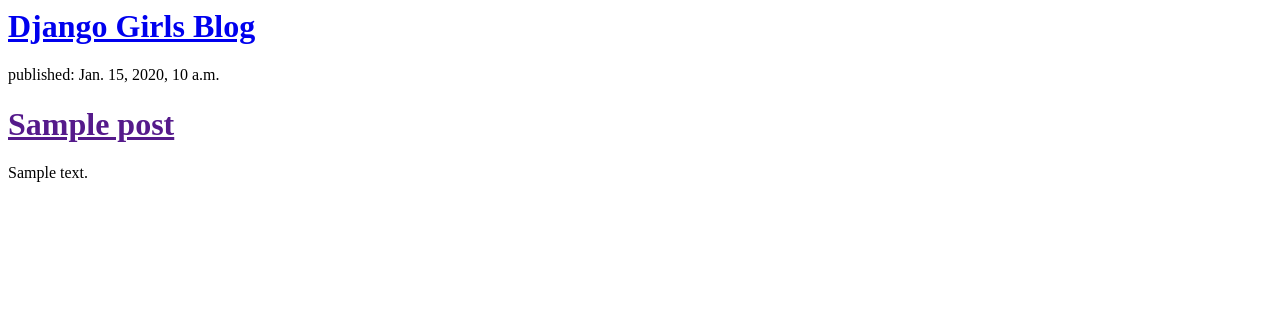
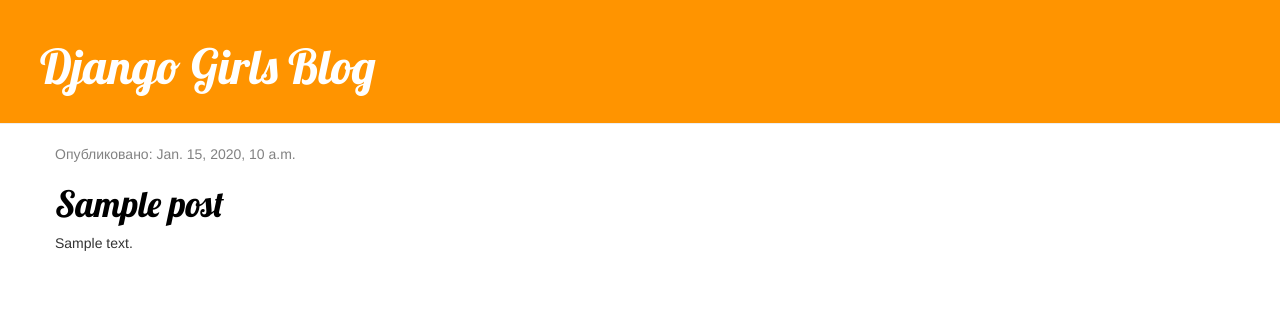
Before and after one commit to Azamat229/my-first-blog2, a Django app: page / in a window 1280 px wide. Shown: the top 322 px of the page. Run offline with Django 3.2, Linux system fonts and the light colour scheme; tables that the repository leaves empty hold one stand-in row (values such as "Sample post"); some libraries are stand-ins or nearby versions.

Commit message:
Added view and template for detailed blog post as well as CSS for the site.

```diff
--- a/my/my/settings.py
+++ b/my/my/settings.py
@@ -38,6 +38,7 @@ INSTALLED_APPS = [
     'django.contrib.messages',
     'django.contrib.staticfiles',
     'one'
+
 ]
 
 MIDDLEWARE = [
--- /dev/null
+++ b/my/one/static/css/one.css
@@ -0,0 +1,46 @@
+.page-header {
+    background-color: #ff9400;
+    margin-top: 0;
+    padding: 20px 20px 20px 40px;
+}
+
+.page-header h1, .page-header h1 a, .page-header h1 a:visited, .page-header h1 a:active {
+    color: #ffffff;
+    font-size: 36pt;
+    text-decoration: none;
+}
+
+.content {
+    margin-left: 40px;
+}
+
+h1, h2, h3, h4 {
+    font-family: 'Lobster', cursive;
+}
+
+.date {
+    color: #828282;
+}
+
+.save {
+    float: right;
+}
+
+.post-form textarea, .post-form input {
+    width: 100%;
+}
+
+.top-menu, .top-menu:hover, .top-menu:visited {
+    color: #ffffff;
+    float: right;
+    font-size: 26pt;
+    margin-right: 20px;
+}
+
+.post {
+    margin-bottom: 70px;
+}
+
+.post h1 a, .post h1 a:visited {
+    color: #000000;
+}
--- /dev/null
+++ b/my/one/templates/one/base.html
@@ -0,0 +1,23 @@
+{% load static %}
+<html>
+<head>
+    <title>Django Girls blog</title>
+    <link rel="stylesheet" href="//maxcdn.bootstrapcdn.com/bootstrap/3.2.0/css/bootstrap.min.css">
+    <link rel="stylesheet" href="//maxcdn.bootstrapcdn.com/bootstrap/3.2.0/css/bootstrap-theme.min.css">
+    <link href='//fonts.googleapis.com/css?family=Lobster&subset=latin,latin-ext' rel='stylesheet' type='text/css'>
+    <link rel="stylesheet" href="{% static 'css/one.css' %}">
+</head>
+<body>
+    <div class="page-header">
+        <h1><a href="">Django Girls Blog</a></h1>
+    </div>
+    <div class="content container">
+        <div class="row">
+            <div class="col-md-8">
+                {% block content %}
+                 {% endblock %}
+            </div>
+        </div>
+    </div>
+</body>
+</html>
--- a/my/one/templates/one/post_list.html
+++ b/my/one/templates/one/post_list.html
@@ -1,18 +1,12 @@
-<html>
-    <head>
-        <title>Azamat's tutorial</title>
-    </head>
-    <body>
-        <biv>
-            <h1><a href="/">Django Girls Blog</a></h1>
-        </biv>
+{% extends 'one/base.html' %}
+{% block content %}
     {% for p in post %}
-        <div>
-            <p>published: {{ p.published_date }}</p>
-            <h1><a href="">{{ p.title }}</a></h1>
+        <div class="post">
+            <div class="date">
+                <p>Опубликовано: {{ p.published_date }}</p>
+            </div>
+            <h1><a href={% url 'detail' aza=p.pk %}>{{ p.title }}</a></h1>
             <p>{{ p.text|linebreaksbr }}</p>
         </div>
     {% endfor %}
-
-    </body>
-</html>
+{% endblock %}
--- a/my/one/urls.py
+++ b/my/one/urls.py
@@ -3,5 +3,6 @@ from . import views
 
 urlpatterns = [
     path('', views.post_list, name='post_list'),
+    path('post/<int:aza>/', views.post_d, name='detail')
 
 ]
--- a/my/one/views.py
+++ b/my/one/views.py
@@ -1,4 +1,4 @@
-from django.shortcuts import render
+from django.shortcuts import render, get_object_or_404
 from .models import Post
 from django.utils import timezone
 
@@ -8,3 +8,8 @@ from django.utils import timezone
 def post_list(request):
     posts = Post.objects.filter(published_date__lte=timezone.now()).order_by("published_date")
     return render(request, "one/post_list.html", {'post': posts})
+
+
+def post_d(request, aza):
+    post = get_object_or_404(Post, pk=aza)
+    return render(request, "one/post_detail.html", {"po": post})
```
Also changed, not shown: my/one/templates/one/post_detail.html (added, +13 -0 lines), my/one/static/__init__.py (added), my/one/static/css/__init__.py (added).
